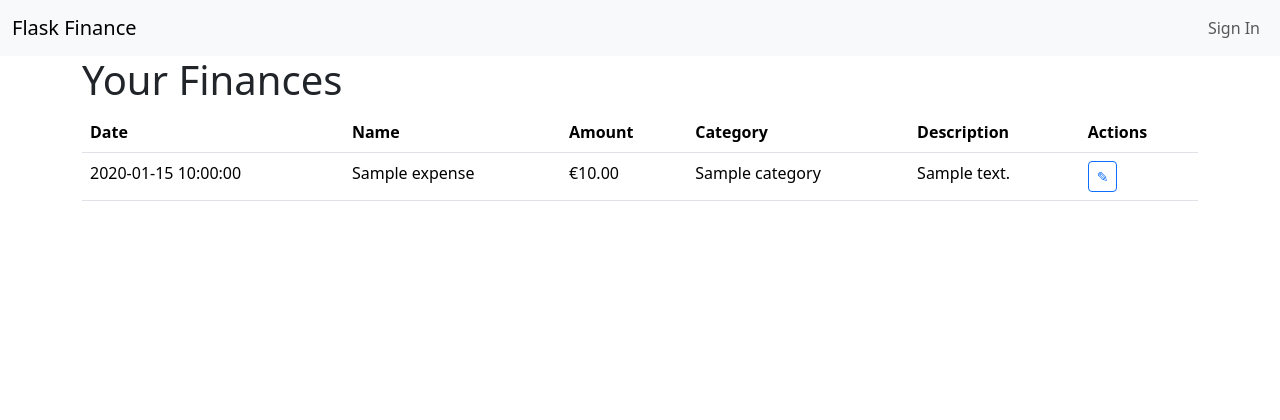
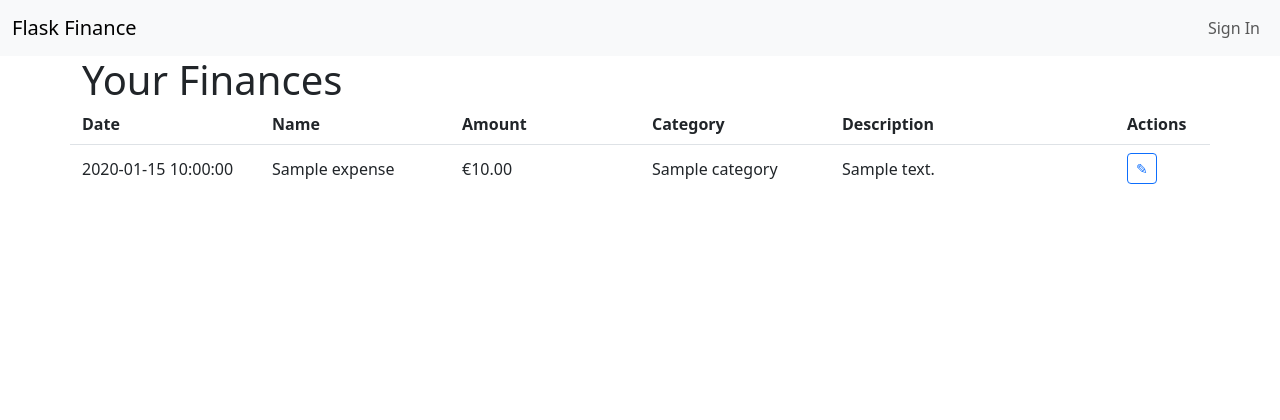
Before and after one commit to KevLoughrey/FinanceApp, a Flask app: template financeapp/finances/templates/finances/my_finances.html in a window 1280 px wide. Shown: the top 420 px of the page. Run offline with Flask 3, Linux system fonts and the light colour scheme; the template is opened without the code that fills it: most values are stand-ins (such as "Sample title", 1, 10 or a date in 2020); parts of the project's set-up code (start-up, migrations or seed data) failed here and were passed over; some libraries are stand-ins or nearby versions.

Commit message:
refactor(finances): change layout to bs grid and add error highlighting

```diff
--- a/financeapp/finances/templates/finances/my_finances.html
+++ b/financeapp/finances/templates/finances/my_finances.html
@@ -4,59 +4,51 @@
 <div class="container">
     <h1>Your Finances</h1>
     {% if expenses %}
-    <table class="table">
-        <thead>
-            <tr>
-                <th>Date</th>
-                <th>Name</th>
-                <th>Amount</th>
-                <th>Category</th>
-                <th>Description</th>
-                <th>Actions</th>
-            </tr>
-        </thead>
-        <tbody>
+    <div class="row fw-bold border-bottom pb-2">
+        <div class="col-md-2">Date</div>
+        <div class="col-md-2">Name</div>
+        <div class="col-md-2">Amount</div>
+        <div class="col-md-2">Category</div>
+        <div class="col-md-3">Description</div>
+        <div class="col-md-1">Actions</div>
+    </div>
     {% for expense in expenses %}
-            <tr id="expense-row-{{ expense.id }}">
-                <td class="date">{{ expense.date }}</td>
-                <td class="name">{{ expense.name }}</td>
-                <td class="amount">€{{ '%.2f'|format(expense.amount) }}</td>
-                <td class="category">{{ expense.category.name }}</td>
-                <td class="description">{{ expense.description or '-' }}</td>
-                <td>
+    <div class="row py-2 align-items-center" id="expense-row-{{ expense.id }}">
+        <div class="col-md-2 date">{{ expense.date }}</div>
+        <div class="col-md-2 name">{{ expense.name }}</div>
+        <div class="col-md-2 amount">€{{ '%.2f'|format(expense.amount) }}</div>
+        <div class="col-md-2 category">{{ expense.category.name }}</div>
+        <div class="col-md-3 description">{{ expense.description or '-' }}</div>
+        <div class="col-md-1">
             <button class="btn btn-sm btn-outline-primary edit-btn" data-id="{{ expense.id }}">✎</button>
-                </td>
-            </tr>
-            <tr id="expense-edit-{{ expense.id }}" class="d-none">
-                <form class="expense-edit-form" data-id="{{ expense.id }}">
-                    <td>
+        </div>
+    </div>
+    <form class="row g-2 align-items-center d-none expense-edit-form border-top pt-2 pb-2" id="expense-edit-{{ expense.id }}" data-id="{{ expense.id }}">
+        <div class="col-md-2">
             <input type="date" name="date" value="{{ expense.date }}" class="form-control form-control-sm">
-                    </td>
-                    <td>
+        </div>
+        <div class="col-md-2">
             <input type="text" name="name" value="{{ expense.name }}" class="form-control form-control-sm">
-                    </td>
-                    <td>
+        </div>
+        <div class="col-md-2">
             <input type="number" name="amount" value="{{ expense.amount }}" step="0.01" class="form-control form-control-sm">
-                    </td>
-                    <td>
-                        <select name="category" class="form-select form-select-sm" style="min-width: 130px;">
+        </div>
+        <div class="col-md-2">
+            <select name="category" class="form-select form-select-sm">
             {% for cat in expense_categories %}
             <option value="{{ cat.id }}" {% if cat.id == expense.category_id %}selected{% endif %}>{{ cat.name }}</option>
             {% endfor %}
             </select>
-                    </td>
-                    <td>
+        </div>
+        <div class="col-md-3">
             <input type="text" name="description" value="{{ expense.description }}" class="form-control form-control-sm">
-                    </td>
-                    <td>
-                        <button type="submit" class="btn btn-sm btn-primary">Save</button>
-                        <button type="button" class="btn btn-sm btn-secondary cancel-btn" data-id="{{ expense.id }}">Cancel</button>
-                    </td>
+        </div>
+        <div class="col-md-1 d-flex gap-1">
+            <button type="submit" class="btn btn-sm btn-primary">✓</button>
+            <button type="button" class="btn btn-sm btn-secondary cancel-btn" data-id="{{ expense.id }}">✗</button>
+        </div>
     </form>
-            </tr>
     {% endfor %}
-        </tbody>
-    </table>
     {% else %}
     <p>No expenses found.</p>
     {% endif %}
```
Also changed, not shown: financeapp/static/js/my_finances.js (+20 -10 lines). Lines whose indentation alone changed are shown as unchanged.
